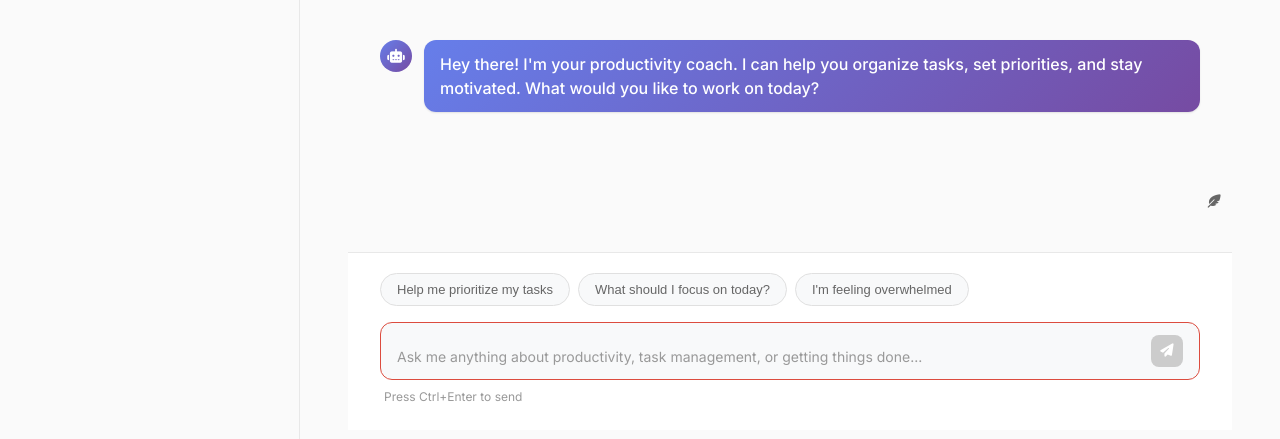
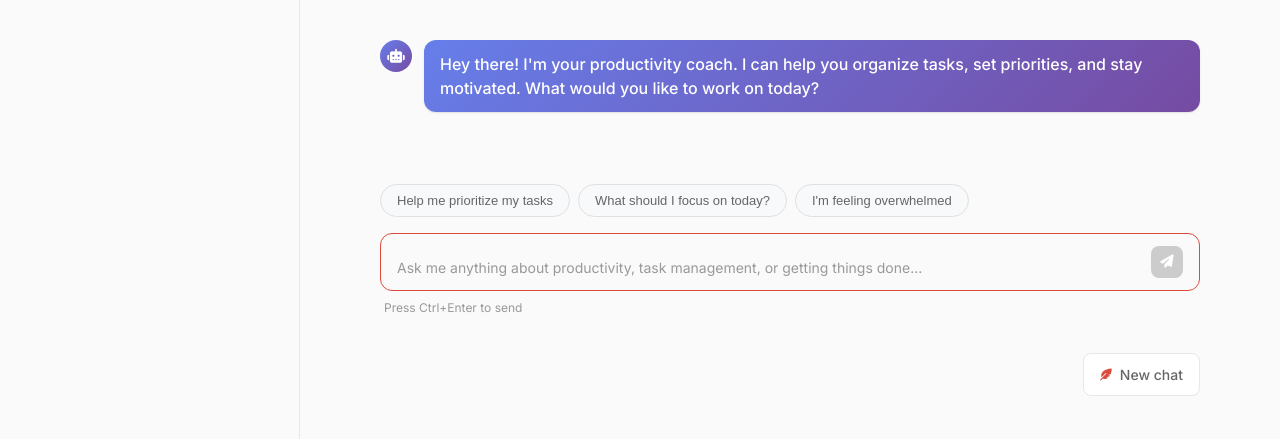
Before and after one commit to carolus4/giskard, a website with bundled scripts: page giskard-desktop/src/index.html in a window 1280 px wide. Both pictures are taken after a click on the button 265 px from the left and 77 px from the top of the page. Shown: the part 101-540 px from the top of the page. Built offline with nearby package versions, Linux system fonts and the light colour scheme; files whose address does not match are found by name.

Commit message:
refactor: update chat actions UI by repositioning the new chat button, enhancing its styling, and improving layout consistency in the chat input area

```diff
--- a/giskard-desktop/src/css/style.css
+++ b/giskard-desktop/src/css/style.css
@@ -1237,35 +1237,34 @@ body.dragging .insertion-line {
     display: flex;
     flex-direction: column;
     flex: 1;
-    padding: 0;
     transition: opacity 0.3s ease;
 }
 
-/* Chat Actions - moved to input container */
-
 .chat-action-btn {
-    width: 36px;
-    height: 36px;
-    background: transparent;
-    border: none;
-    border-radius: 6px;
-    color: #666;
-    cursor: pointer;
-    display: flex;
-    align-items: center;
-    justify-content: center;
-    transition: background-color 0.2s ease, color 0.2s ease, border-color 0.2s ease, transform 0.2s ease;
+    display: flex;
+    align-items: center;
+    gap: 8px;
+    padding: 12px 16px;
+    background: #fff;
+    border: 1px solid #e8e8e8;
+    border-radius: 8px;
+    color: #666;
+    font-size: 14px;
+    font-weight: 500;
+    cursor: pointer;
+    transition: background-color 0.2s ease, color 0.2s ease, border-color 0.2s ease;
+    font-family: inherit;
 }
 
 .chat-action-btn:hover {
-    background: #f0f0f0;
-    color: #202020;
-    transform: scale(1.1);
-}
-
-.chat-action-btn:active {
-    transform: scale(0.95);
-    background: #e0e0e0;
+    background: #f8f8f8;
+    border-color: #dc4c3e;
+    color: #dc4c3e;
+}
+
+.chat-action-btn i {
+    font-size: 12px;
+    color: #dc4c3e;
 }
 
 /* Specific styling for clear button */
@@ -1285,7 +1284,6 @@ body.dragging .insertion-line {
     flex: 1;
     overflow-y: auto;
     padding: 24px 32px;
-    background: #fafafa;
 }
 
 .message {
@@ -1372,9 +1370,7 @@ body.dragging .insertion-line {
 
 /* Chat Input Area */
 .chat-input-area {
-    border-top: 1px solid #e8e8e8;
-    background: #fff;
-    padding: 20px 32px 24px;
+    padding: 16px 32px 20px;
 }
 
 .chat-suggestions {
@@ -1408,15 +1404,13 @@ body.dragging .insertion-line {
 .chat-actions {
     display: flex;
     justify-content: flex-end;
-    padding: 16px 0;
-    margin-bottom: 16px;
+    padding: 16px 32px 0;
 }
 
 .chat-input-wrapper {
     display: flex;
     align-items: flex-end;
     gap: 12px;
-    background: #f8f9fa;
     border: 1px solid #e0e0e0;
     border-radius: 12px;
     padding: 12px 16px;
@@ -1555,6 +1549,10 @@ body.dragging .insertion-line {
         padding: 16px 20px 20px;
     }
 
+    .chat-actions {
+        padding: 16px 20px 0;
+    }
+
     .chat-suggestions {
         gap: 6px;
     }
--- a/giskard-desktop/src/index.html
+++ b/giskard-desktop/src/index.html
@@ -55,12 +55,6 @@
                         </div>
                     </div>
 
-                    <div class="chat-actions">
-                        <button class="chat-action-btn" id="new-chat-action-btn" title="New chat">
-                            <i class="fas fa-feather-alt"></i>
-                        </button>
-                    </div>
-
                     <div class="chat-input-area">
                         <div class="chat-suggestions" id="chat-suggestions">
                             <button class="suggestion-btn">Help me prioritize my tasks</button>
@@ -86,6 +80,13 @@
                                 </div>
                             </div>
                         </div>
+                    </div>
+
+                    <div class="chat-actions">
+                        <button class="chat-action-btn" id="new-chat-action-btn" title="New chat">
+                            <i class="fas fa-feather-alt"></i>
+                            <span>New chat</span>
+                        </button>
                     </div>
                     </div>
                 </div>
```
